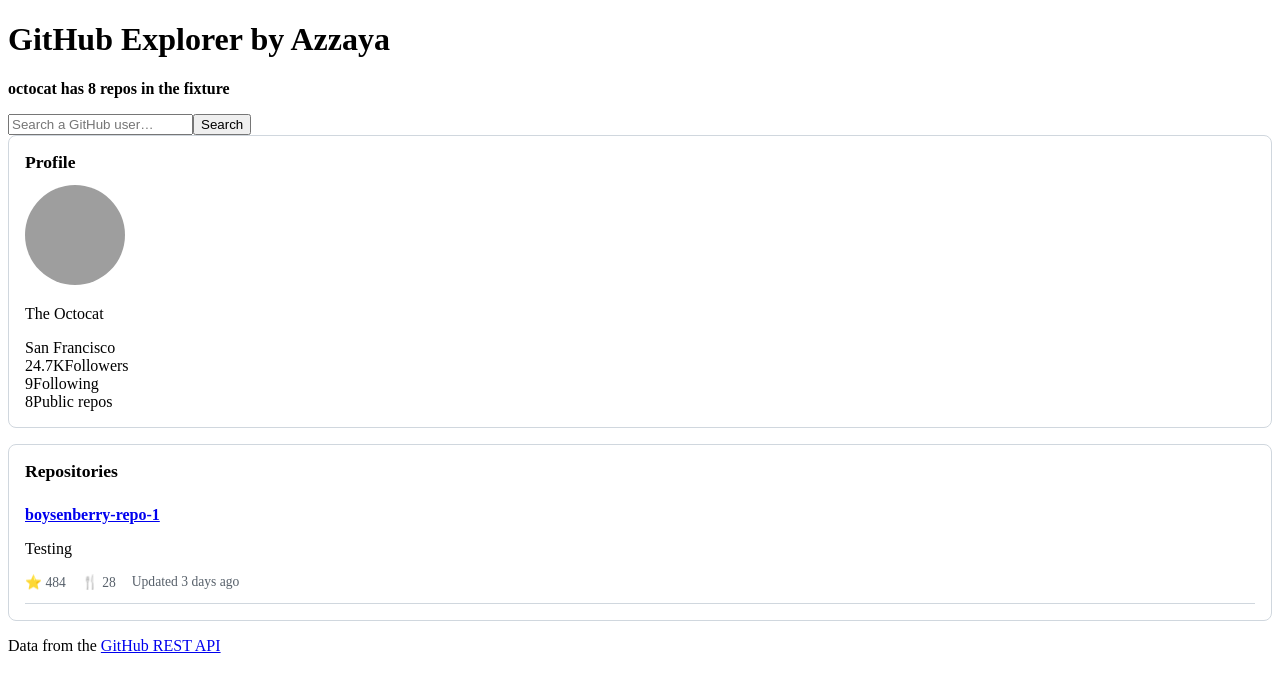
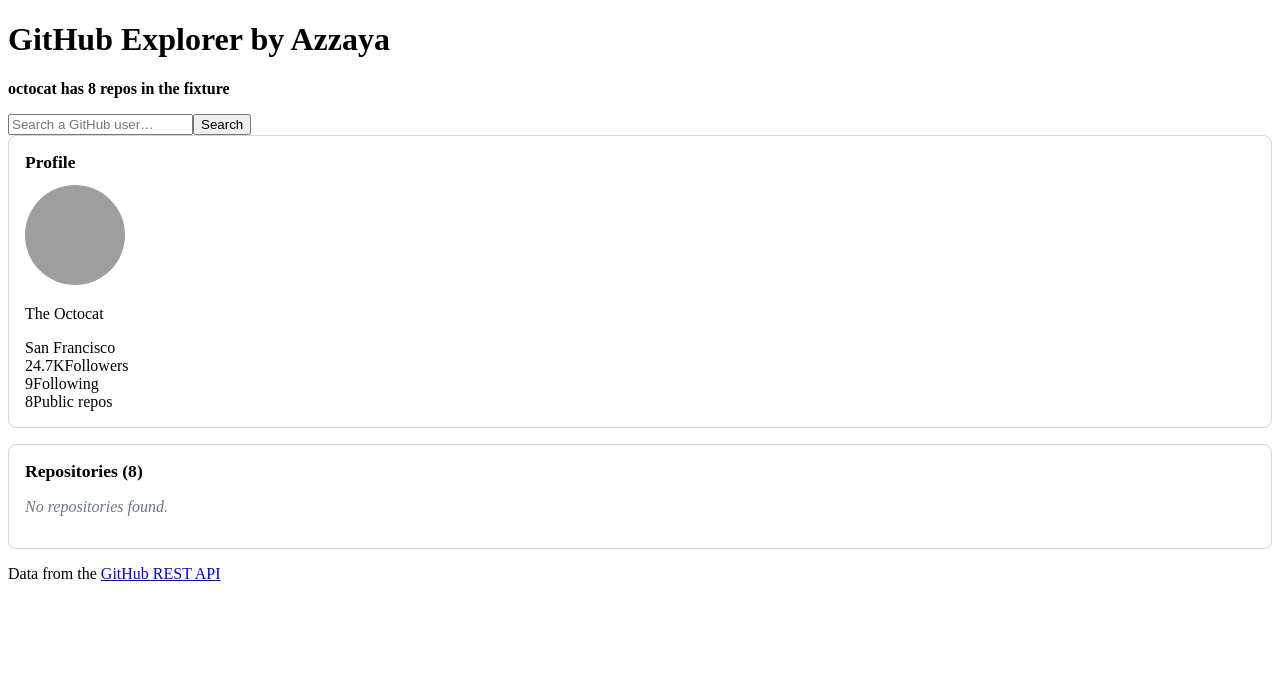
Before and after one commit to AzzayaBaterdene/github-explorer, a React (Vite) app: page / in a window 1280 px wide. Shown: the top 692 px of the page. Built offline with nearby package versions, Linux system fonts and the light colour scheme; grey boxes are pictures that could not be loaded.

Commit message:
Add RepoList with empty state

```diff
--- a/src/App.tsx
+++ b/src/App.tsx
@@ -8,9 +8,11 @@ import userJson from "./fixtures/user.json";
 import reposJson from "./fixtures/repos.json";
 import type { GitHubUser, Repo } from "./lib/github-types";
 import { ProfileCard } from './components/ProfileCard'
+import { RepoList } from './components/RepoList'
 
 const user: GitHubUser = userJson;
 const repos: Repo[] = reposJson;
+const reposTest: Repo[] = [];
 
 type ReposJsonType = typeof reposJson;
 // type UserJsonType = typeof userJson;  // It checked that this inferred type fits into Repo[]. It does.
@@ -42,8 +44,10 @@ function App() {
          <Card title='Profile'>
           <ProfileCard user={user}/>
         </Card>
-        <Card title='Repositories'>
-          {repos[0] && <RepoCard repo={repos[0]} /> }
+        <Card title={`Repositories (${repos.length})`}>
+          {/* {repos[0] && <RepoCard repo={repos[0]} /> } */}
+          <RepoList repos={reposTest}/>
+          {/* <RepoList repos={repos}/> */}
         </Card>
       </main>
 
--- /dev/null
+++ b/src/components/RepoList.tsx
@@ -0,0 +1,21 @@
+import type { Repo } from "../lib/github-types";
+import { RepoCard } from "./RepoCard";
+
+type RepoListProps = {repos: Repo[]}
+
+
+export function RepoList ({ repos }: RepoListProps) {
+    if(repos.length === 0){
+        return <p className="muted">No repositories found.</p>
+    }
+
+   return (
+        <ul className="repo-list">
+            {repos.map((repo) => (
+                <li key={repo.id}>
+                    <RepoCard repo={repo} />
+                </li>
+            ))}
+        </ul>
+   )
+}
--- a/src/lib/format.ts
+++ b/src/lib/format.ts
@@ -134,4 +134,4 @@ console.log(languagePercentages({A: 0}))
 // • Convert it to an Array when you need to loop, count, filter, sort, or modify the dataset as a whole.
 
 
-console.log(languagePercentages( { TypeScript: 6, CSS: 3, HTML: 1, Shell: 1 }))
+// console.log(languagePercentages( { TypeScript: 6, CSS: 3, HTML: 1, Shell: 1 }))
```
Also changed, not shown: 1 other file (tests, documents, lock files or other folders).
